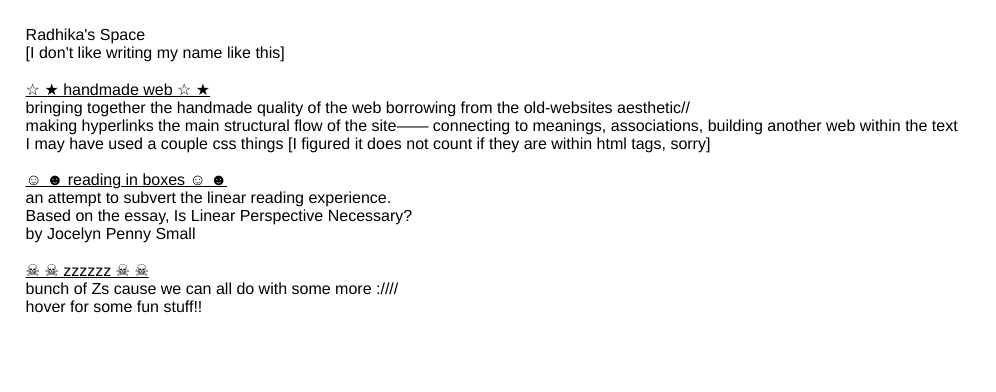
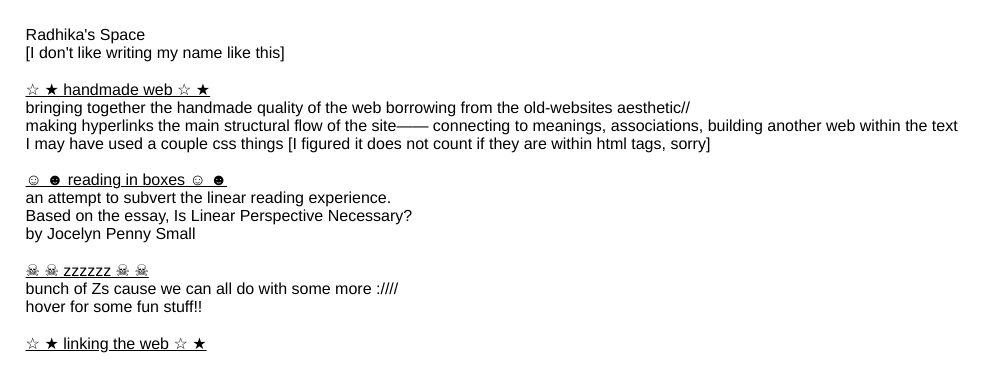
Before and after one commit to radhika-chauhan/radhika-chauhan.github.io, a plain HTML site: page index.html in a window 1280 px wide. Shown: the whole page, without its empty margins (0-996 px from the left). Drawn offline with Linux system fonts and the light colour scheme.

Commit message:
main index linked

```diff
--- a/index.html
+++ b/index.html
@@ -40,6 +40,9 @@
         hover for some fun stuff!!
         <br><br>
 
+<a href="./WAM_PR01_/index.html" target="_blank" style="color:black">
+    &#9734; &#9733; linking the web &#9734; &#9733;
+ </a>
 </body>
 
 </html>
```
